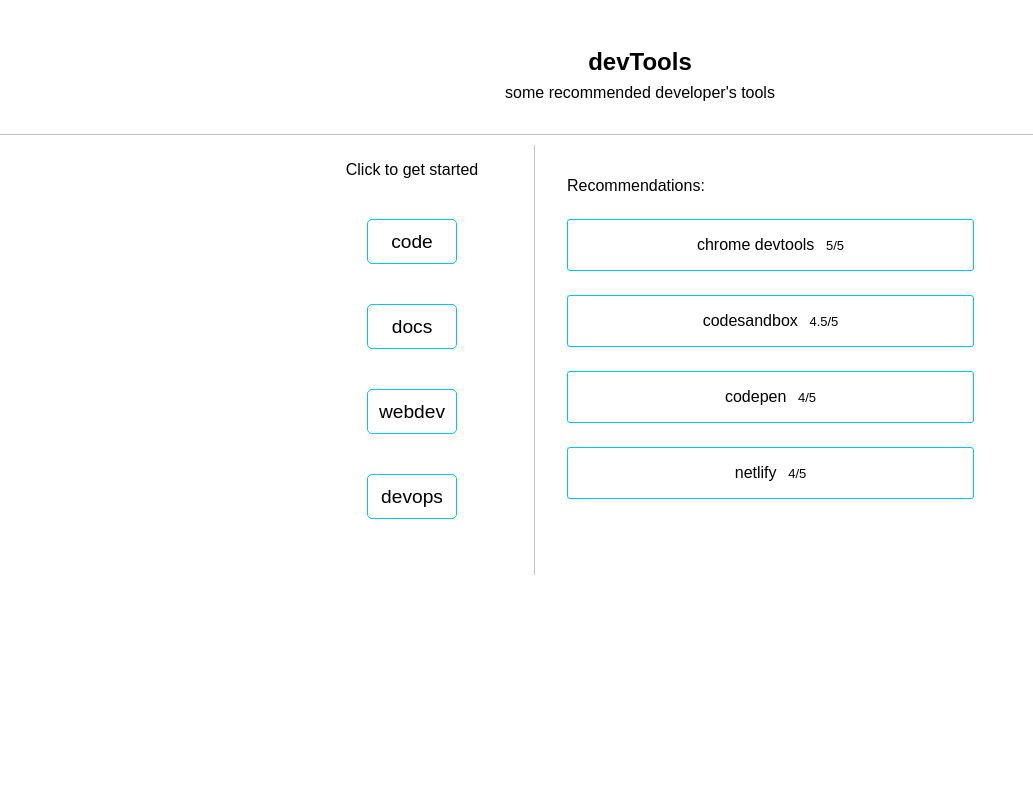
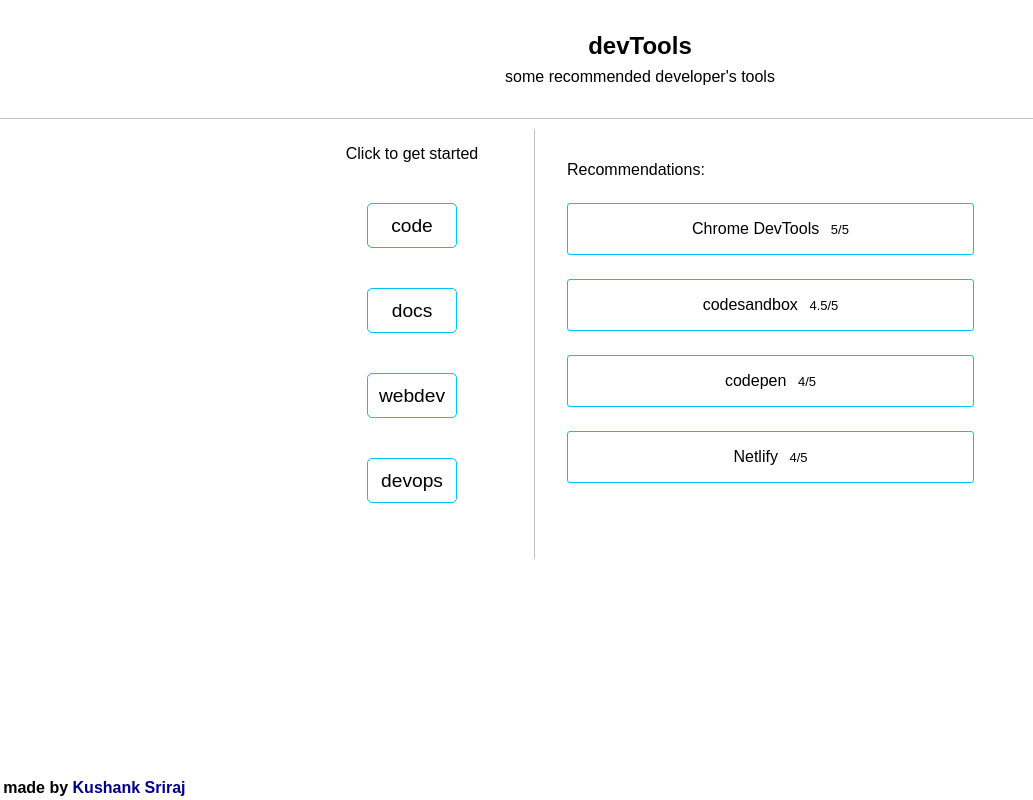
Before and after one commit to kushanksriraj/devTools-recommendations-react, a React (Create React App) app: page / in a window 1280 px wide. Shown: the whole page, without its empty margins (0-1033 px from the left). Built offline with nearby package versions, Linux system fonts and the light colour scheme.

Commit message:
added footer

```diff
--- a/public/index.html
+++ b/public/index.html
@@ -38,6 +38,7 @@
       To begin the development, run `npm start` or `yarn start`.
       To create a production bundle, use `npm run build` or `yarn build`.
     -->
+    <footer>made by <a href="https://kushanksriraj.netlify.app" target="_blank">Kushank Sriraj</a></footer>
 </body>
 
 </html>
--- a/src/App.js
+++ b/src/App.js
@@ -5,22 +5,22 @@
 
 var toolsBucket = {
   code: {
-    tools: ["vscode", "atom", "sublime", "notepad++"],
+    tools: ["VSCode", "Atom", "Sublime", "Notepad++"],
     ratings: ["5/5", "4/5", "3.5/5", "3/5"]
   },
 
   docs: {
-    tools: ["mdn", "stackoverflow", "w3schools"],
+    tools: ["MDN", "stackoverflow", "W3Schools"],
     ratings: ["5/5", "4.5/5", "4/5"]
   },
 
   webdev: {
-    tools: ["chrome devtools", "codesandbox", "codepen", "netlify"],
+    tools: ["Chrome DevTools", "codesandbox", "codepen", "Netlify"],
     ratings: ["5/5", "4.5/5", "4/5", "4/5"]
   },
 
   devops: {
-    tools: ["git", "docker", "kubernetes"],
+    tools: ["Git", "Docker", "kubernetes"],
     ratings: ["5/5", "4.5/5", "4/5"]
   }
 };
--- a/src/styles.css
+++ b/src/styles.css
@@ -3,12 +3,12 @@
   --secondary-color :#c7c2c2;
 }
 
+* {
+  box-sizing: border-box;
+}
+
 body {
   margin : 0;
-}
-
-* {
-  box-sizing: border-box;
 }
 
 .App {
@@ -20,7 +20,7 @@
 .header {
   width: 100%;
   margin: auto;
- margin-top: 2rem;
+  margin-top: 1rem;
   padding: 1rem;
   text-align: center;
   font-size: x-large;
@@ -56,8 +56,6 @@
 
 }
 
-
-
 .leftPanelButton {
   display: block;
   margin: 5vh auto;
@@ -69,17 +67,12 @@
   font-size: larger;
 }
 
-
 .rightPanel {
   float: right;
   width: 65%;
   height: 70%;
   padding: 1rem;
   padding-left: 2rem;
-}
-
-.rightPanel p {
-
 }
 
 .rightPanel ul {
@@ -105,3 +98,17 @@
   /* margin-left: 1rem; */
   margin-left: 0.5rem;
 }
+
+footer {
+  bottom: 0;
+  position : fixed;
+  width: 100%;
+  padding: 0.2rem;
+  font-family: sans-serif;
+  font-weight: bold;
+}
+
+footer a {
+text-decoration: none;
+color: darkblue;
+}
```
Lines whose indentation alone changed are shown as unchanged.
